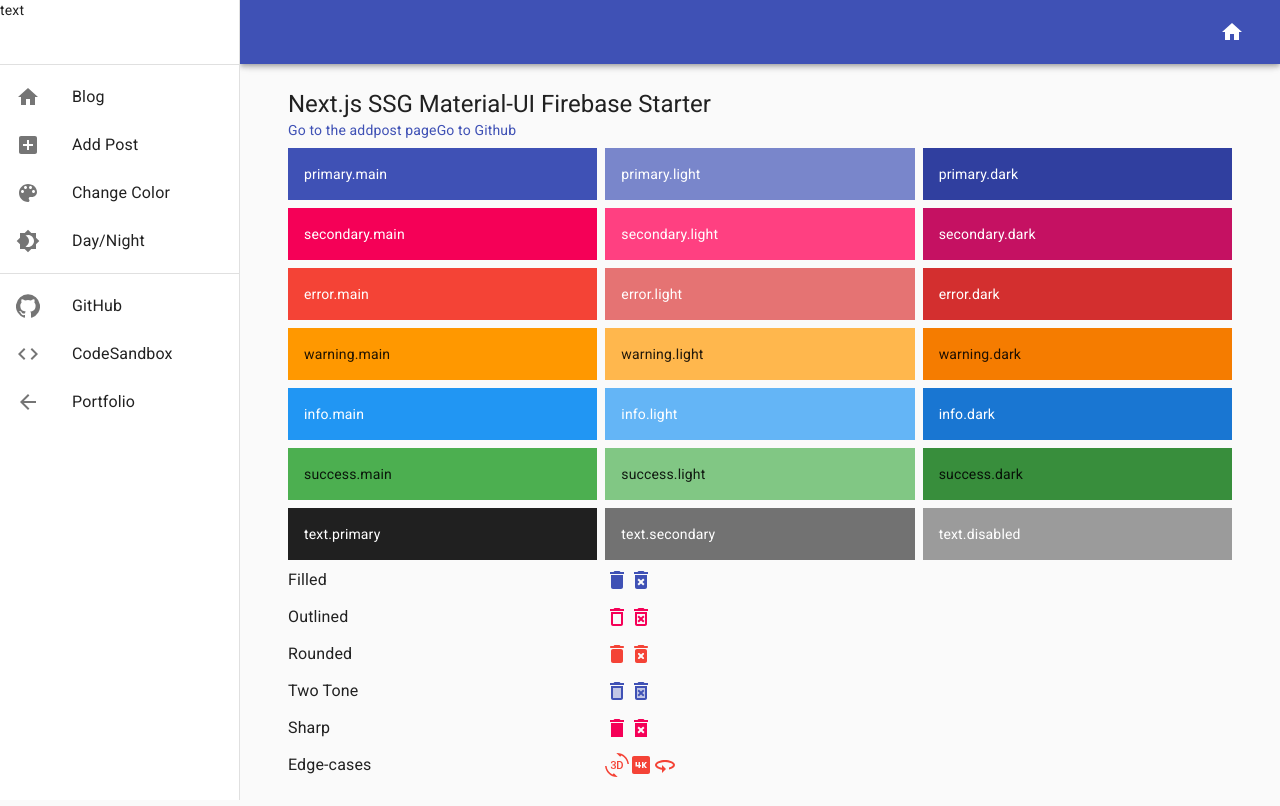
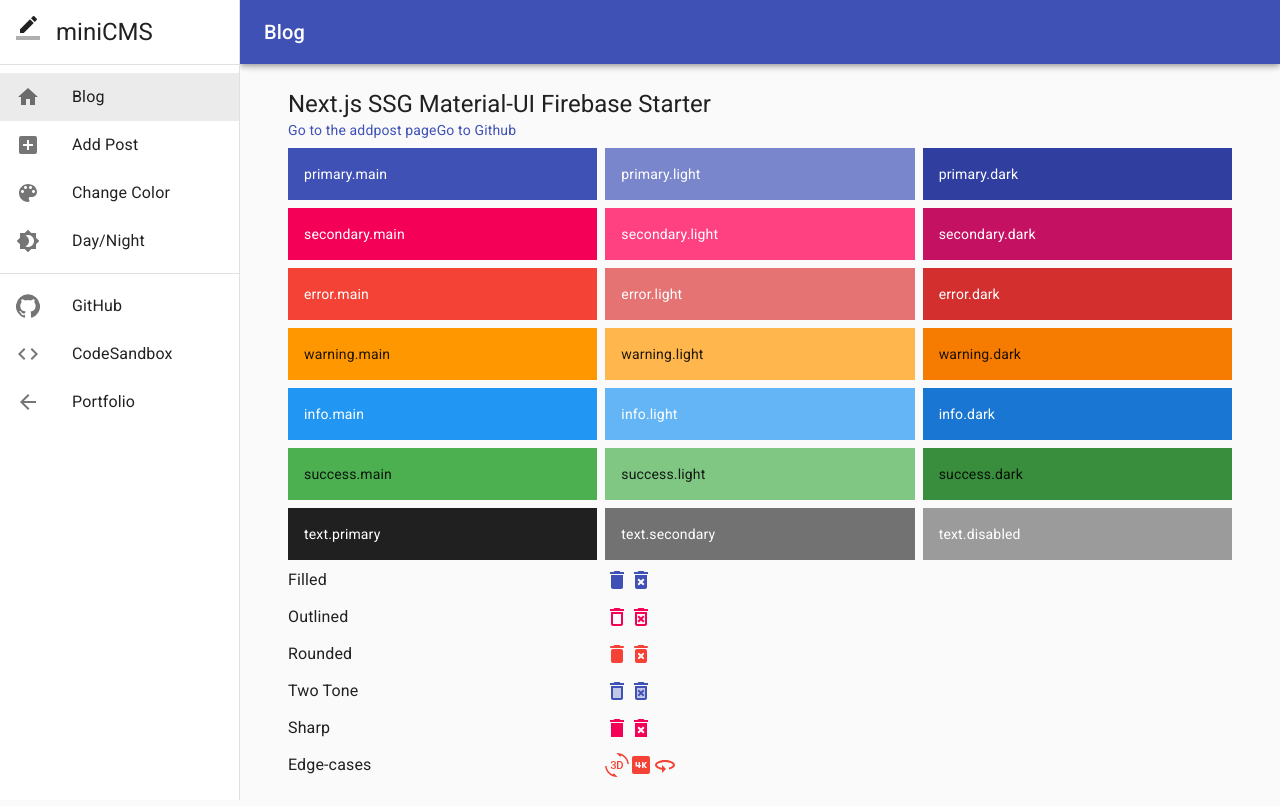
Before and after one commit to ZachScroggins/miniProjects, a Next.js app: page / in a window 1280 px wide. Built offline with nearby package versions, Linux system fonts and the light colour scheme.

Commit message:
update layout and title

```diff
--- a/components/layout/Layout.js
+++ b/components/layout/Layout.js
@@ -22,33 +22,35 @@ import Brightness4Icon from '@material-ui/icons/Brightness4';
 import GitHubIcon from '@material-ui/icons/GitHub';
 import CodeIcon from '@material-ui/icons/Code';
 import ArrowBackIcon from '@material-ui/icons/ArrowBack';
+import BorderColorIcon from '@material-ui/icons/BorderColor';
 import Toolbar from '@material-ui/core/Toolbar';
 import Tooltip from '@material-ui/core/Tooltip';
+import Typography from '@material-ui/core/Typography';
+import Box from '@material-ui/core/Box';
+import Container from '@material-ui/core/Container';
 import { makeStyles, useTheme } from '@material-ui/core/styles';
 
 const drawerWidth = 240;
-
-let rendered = 0;
 
 const useStyles = makeStyles((theme) => ({
   root: {
     display: 'flex',
   },
   drawer: {
-    [theme.breakpoints.up('md')]: {
+    [theme.breakpoints.up('lg')]: {
       width: drawerWidth,
       flexShrink: 0,
     },
   },
   appBar: {
-    [theme.breakpoints.up('md')]: {
+    [theme.breakpoints.up('lg')]: {
       width: `calc(100% - ${drawerWidth}px)`,
       marginLeft: drawerWidth,
     },
   },
   menuButton: {
     marginRight: theme.spacing(2),
-    [theme.breakpoints.up('md')]: {
+    [theme.breakpoints.up('lg')]: {
       display: 'none',
     },
   },
@@ -66,10 +68,6 @@ const useStyles = makeStyles((theme) => ({
   },
 }));
 
-function ListItemLink(props) {
-  return <ListItem button component='a' {...props} />;
-}
-
 function Layout(props) {
   const { container } = props;
   const classes = useStyles();
@@ -77,22 +75,38 @@ function Layout(props) {
   const [mobileOpen, setMobileOpen] = React.useState(false);
   const [selectedIndex, setSelectedIndex] = React.useState(0);
 
+  const handleListItemClick = (event, index) => {
+    setSelectedIndex(index);
+  };
+
   const handleDrawerToggle = () => {
     setMobileOpen(!mobileOpen);
   };
 
-  const handleListItemClick = (event, index) => {
-    setSelectedIndex(index);
-  };
+  let appBarTitle;
 
-  useEffect(() => {
-    rendered++;
-    console.log(`rendered ${rendered} times`);
-  });
+  if (selectedIndex === 0) {
+    appBarTitle = 'Blog';
+  }
+
+  if (selectedIndex === 1) {
+    appBarTitle = 'Add Post';
+  }
+
+  if (selectedIndex === 2) {
+    appBarTitle = 'Change Color';
+  }
 
   const drawer = (
     <div>
-      <div className={classes.toolbar}>text</div>
+      <div className={classes.toolbar}>
+        <Box p={1} pt={2} pl={2} display='flex'>
+          <Box pr={2}>
+            <BorderColorIcon />
+          </Box>
+          <Typography variant='h5'>miniCMS</Typography>
+        </Box>
+      </div>
       <Divider />
       <List component='nav'>
         <ListItem
@@ -100,8 +114,8 @@ function Layout(props) {
           component={Link}
           naked
           href='/'
-          // selected={selectedIndex === 0}
-          // onClick={(event) => handleListItemClick(event, 0)}
+          selected={selectedIndex === 0}
+          onClick={(event) => handleListItemClick(event, 0)}
         >
           <ListItemIcon>
             <HomeIcon />
@@ -113,8 +127,8 @@ function Layout(props) {
           component={Link}
           naked
           href='/addpost'
-          // selected={selectedIndex === 1}
-          // onClick={(event) => handleListItemClick(event, 1)}
+          selected={selectedIndex === 1}
+          onClick={(event) => handleListItemClick(event, 1)}
         >
           <ListItemIcon>
             <AddBoxIcon />
@@ -126,8 +140,8 @@ function Layout(props) {
           component={Link}
           naked
           href='/changecolor'
-          // selected={selectedIndex === 2}
-          // onClick={(event) => handleListItemClick(event, 2)}
+          selected={selectedIndex === 2}
+          onClick={(event) => handleListItemClick(event, 2)}
         >
           <ListItemIcon>
             <PaletteIcon />
@@ -179,7 +193,13 @@ function Layout(props) {
           >
             <MenuIcon />
           </IconButton>
+          <Hidden xsDown>
+            <Typography variant='h6' noWrap>
+              {appBarTitle}
+            </Typography>
+          </Hidden>
           <div className={classes.grow} />
+          <Hidden lgUp>
             <Tooltip title='Blog' enterDelay={300}>
               <IconButton
                 color='inherit'
@@ -187,10 +207,44 @@ function Layout(props) {
                 component={Link}
                 naked
                 href='/'
+                onClick={(event) => handleListItemClick(event, 0)}
+                color={selectedIndex === 0 ? 'secondary' : 'inherit'}
               >
                 <HomeIcon />
               </IconButton>
             </Tooltip>
+            <Tooltip title='Add Post' enterDelay={300}>
+              <IconButton
+                color='inherit'
+                aria-label='addPost'
+                component={Link}
+                naked
+                href='/addpost'
+                onClick={(event) => handleListItemClick(event, 1)}
+                color={selectedIndex === 1 ? 'secondary' : 'inherit'}
+              >
+                <AddBoxIcon />
+              </IconButton>
+            </Tooltip>
+            <Tooltip title='Change Colors' enterDelay={300}>
+              <IconButton
+                color='inherit'
+                aria-label='changeColors'
+                component={Link}
+                naked
+                href='/changecolor'
+                onClick={(event) => handleListItemClick(event, 2)}
+                color={selectedIndex === 2 ? 'secondary' : 'inherit'}
+              >
+                <PaletteIcon />
+              </IconButton>
+            </Tooltip>
+            <Tooltip title='Dark/Light' enterDelay={300}>
+              <IconButton color='inherit' aria-label='darkLight'>
+                <Brightness4Icon />
+              </IconButton>
+            </Tooltip>
+          </Hidden>
         </Toolbar>
       </AppBar>
       <nav className={classes.drawer} aria-label='mailbox folders'>
@@ -213,7 +267,7 @@ function Layout(props) {
             {drawer}
           </Drawer>
         </Hidden>
-        <Hidden smDown implementation='css'>
+        <Hidden mdDown implementation='css'>
           <Drawer
             classes={{
               paper: classes.drawerPaper,
--- a/pages/_app.js
+++ b/pages/_app.js
@@ -20,7 +20,7 @@ export default function MyApp(props) {
   return (
     <React.Fragment>
       <Head>
-        <title>My page</title>
+        <title>miniCMS</title>
         <meta
           name='viewport'
           content='minimum-scale=1, initial-scale=1, width=device-width'
```
Lines whose indentation alone changed are shown as unchanged.
